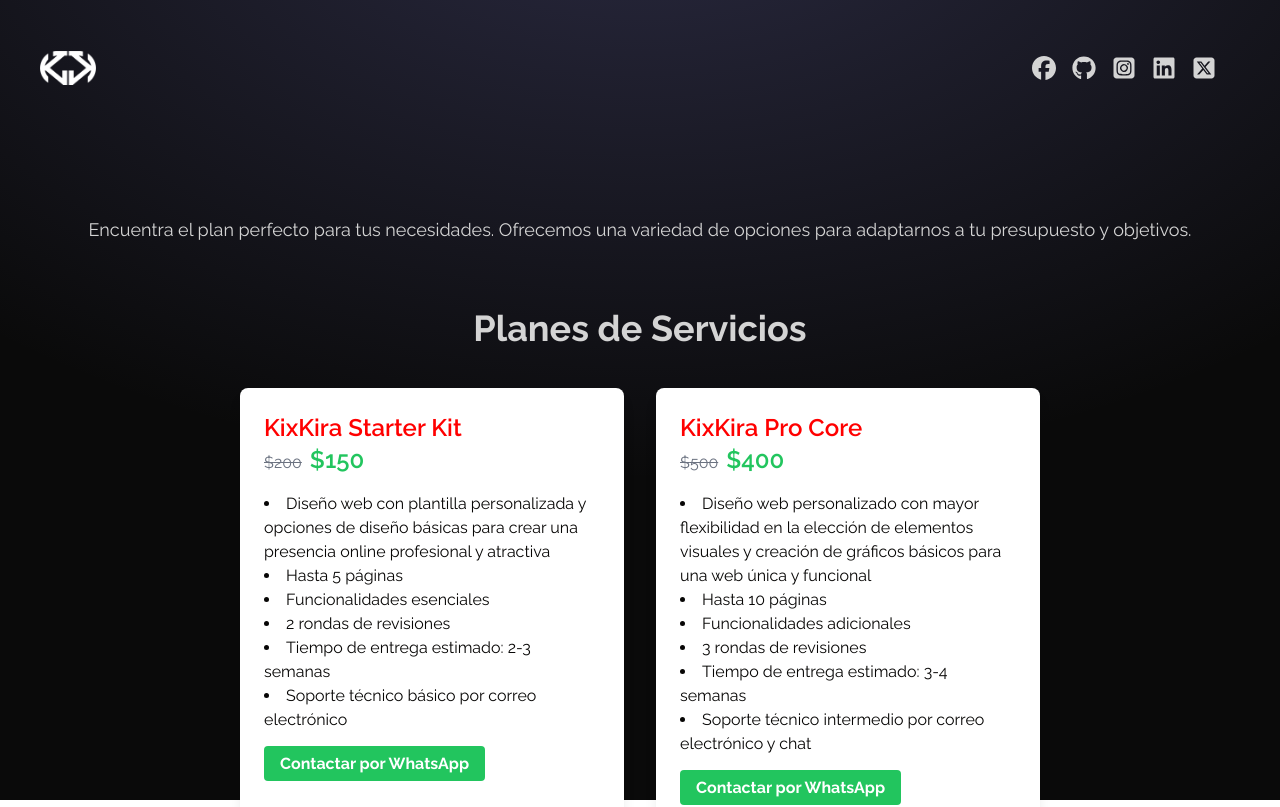
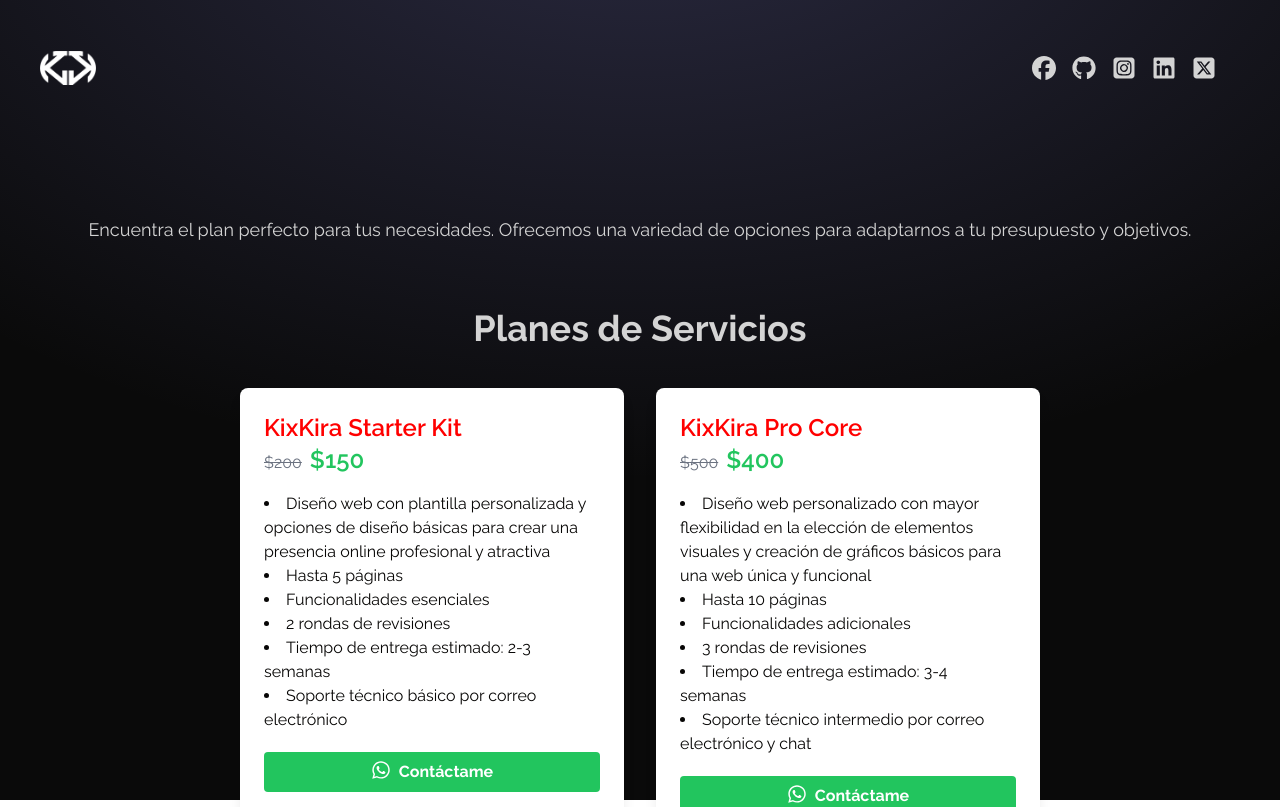
Before and after one commit to KixKira/react-portfolio-2024, a React (Vite) app: page /services-plans in a window 1280 px wide. Shown: the top 807 px of the page. Built offline with nearby package versions, Linux system fonts and the light colour scheme.

Commit message:
actualizar botón ws

```diff
--- a/src/components/LandingPage.tsx
+++ b/src/components/LandingPage.tsx
@@ -5,6 +5,7 @@
   FaLinkedin,
   FaSquareInstagram,
   FaSquareXTwitter,
+  FaWhatsapp,
 } from "react-icons/fa6";
 import { PLANS } from "../constants";
 import Navbar from "./Navbar";
@@ -64,9 +65,10 @@
                 href={`https://wa.me/+584243320565?text=Hola%20KixKira.%20Estoy%20interesado%20en%20el%20plan%20*${plan.title}*`}
                 target="_blank"
                 rel="noopener noreferrer"
-                className="bg-green-500 hover:bg-green-700 text-white font-bold py-2 px-4 rounded"
+                className="bg-green-500 hover:bg-green-700 text-white font-bold py-2 px-4 rounded flex justify-center"
               >
-                Contactar por WhatsApp
+                <FaWhatsapp className="h-5 w-5 mr-2" />
+                Contáctame
               </a>
             </motion.div>
           ))}
```
